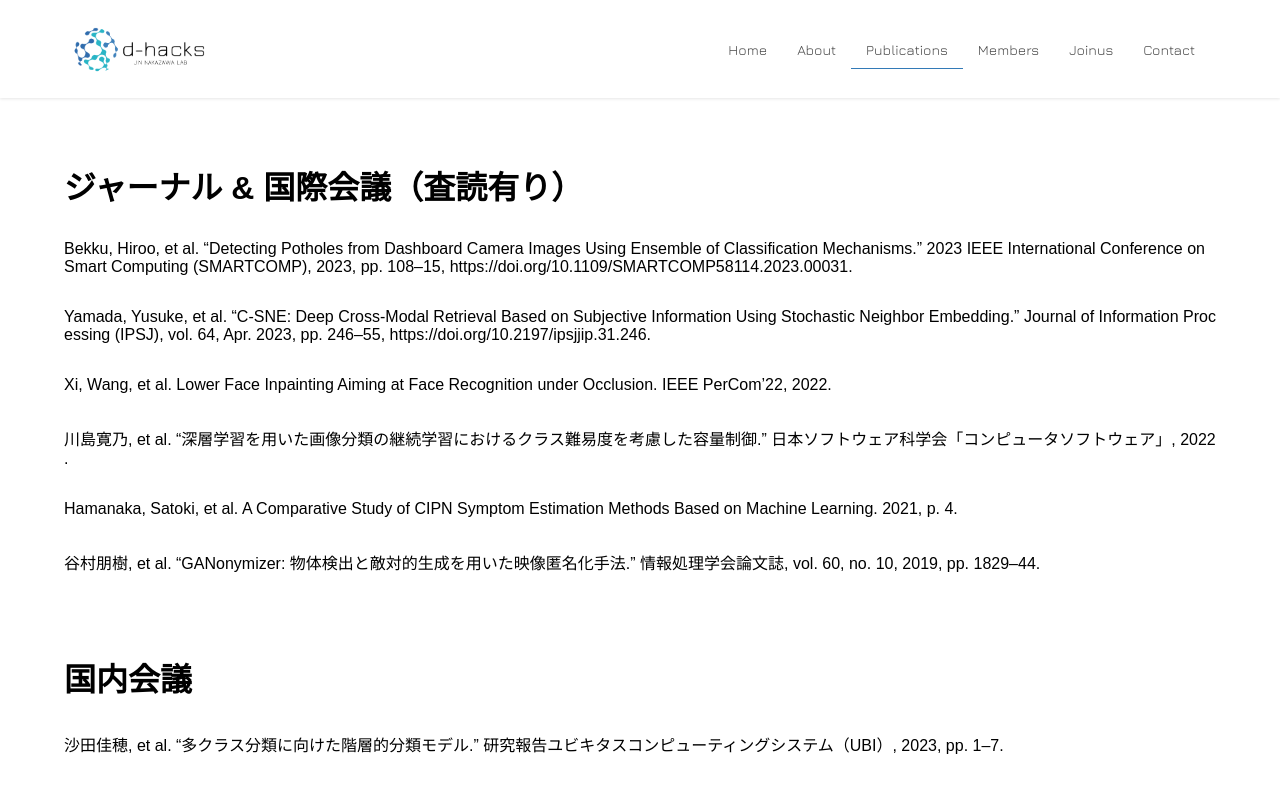
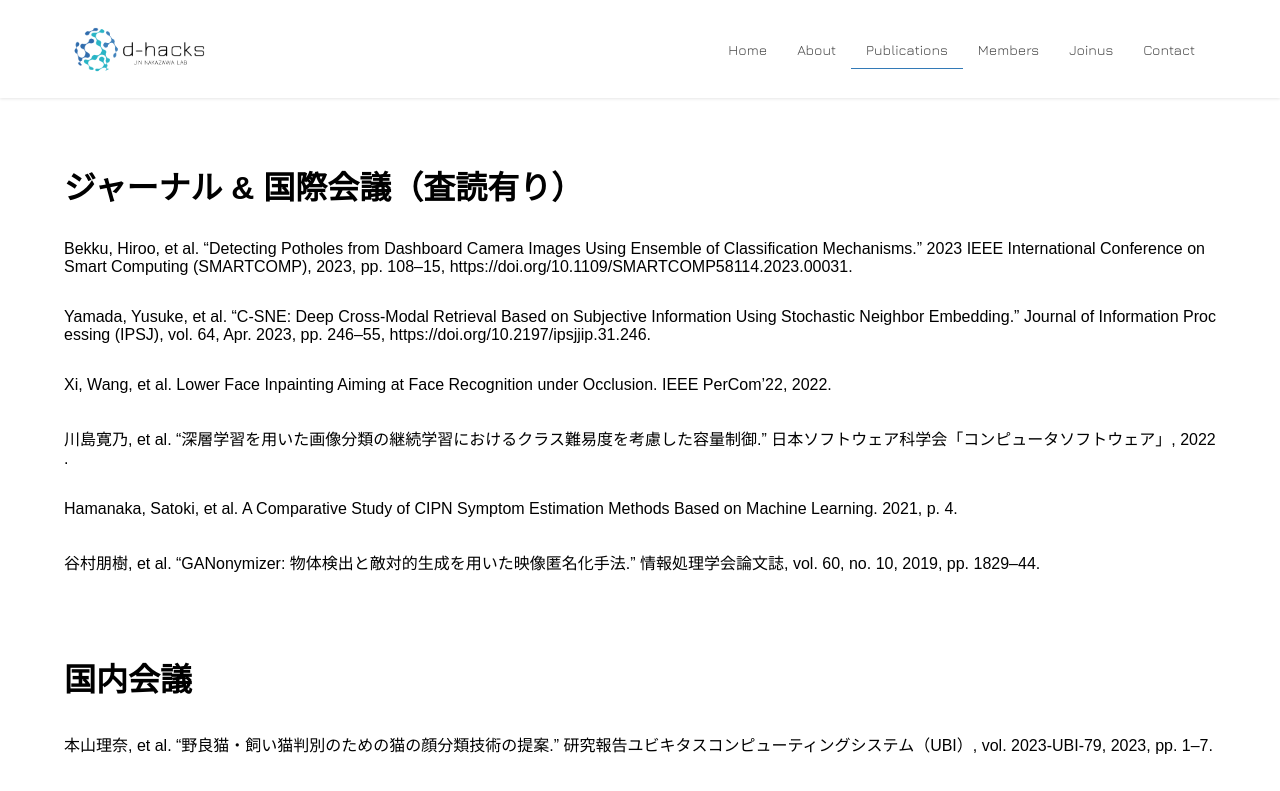
Before and after one commit to nkzwlab/dhacks-site, a Vue app: page /publications in a window 1280 px wide. Shown: the top 791 px of the page. Built offline with nearby package versions, Linux system fonts and the light colour scheme.

Commit message:
added neko

```diff
--- a/src/views/PublicationView.vue
+++ b/src/views/PublicationView.vue
@@ -17,6 +17,7 @@
       2019, pp. 1829–44.</p>
 
     <h1>国内会議</h1>
+    <p>本山理奈, et al. “野良猫・飼い猫判別のための猫の顔分類技術の提案.” 研究報告ユビキタスコンピューティングシステム（UBI）, vol. 2023-UBI-79, 2023, pp. 1–7.</p>
     <p>沙田佳穂, et al. “多クラス分類に向けた階層的分類モデル.” 研究報告ユビキタスコンピューティングシステム（UBI）, 2023, pp. 1–7.</p>
     <p>福田峻, et al. 画像認識を利用した測定値の自動データ化. 2022.</p>
     <p>川島寛乃, et al. “継続学習のクラス増分学習におけるクラス難易度を考慮したリプレイ手法の増加シナリオへの影響.” 研究報告ユビキタスコンピューティングシステム（UBI）,
```
